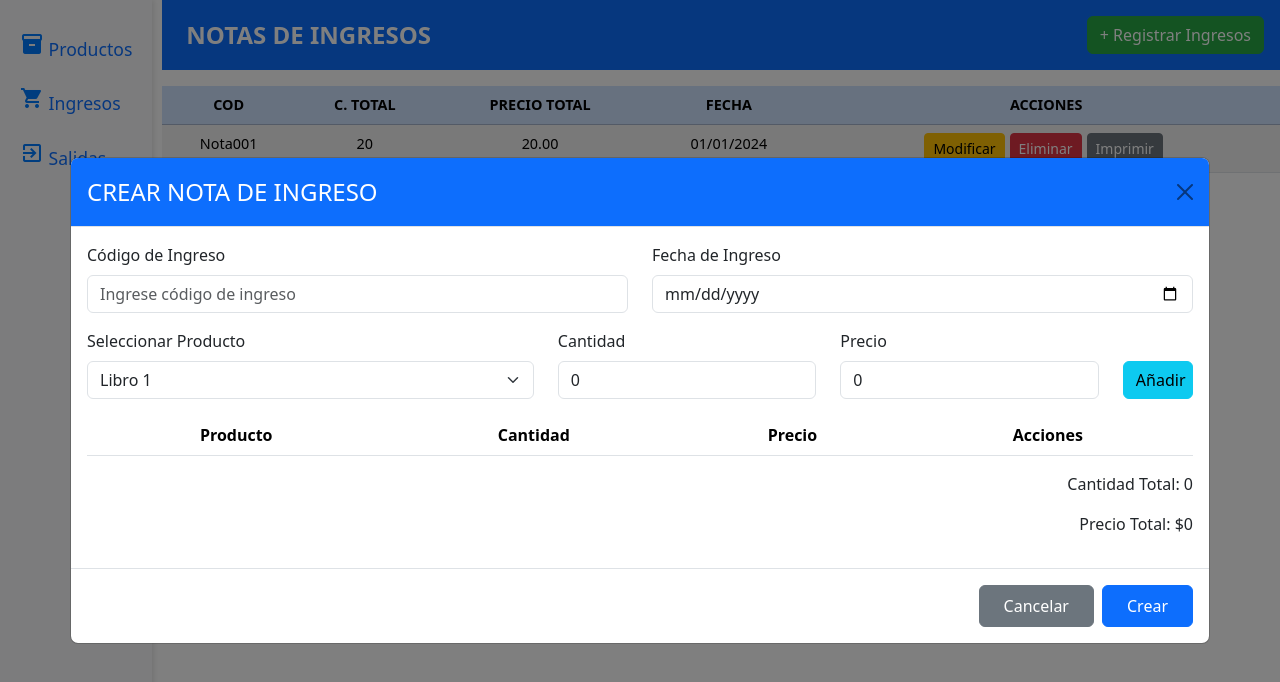
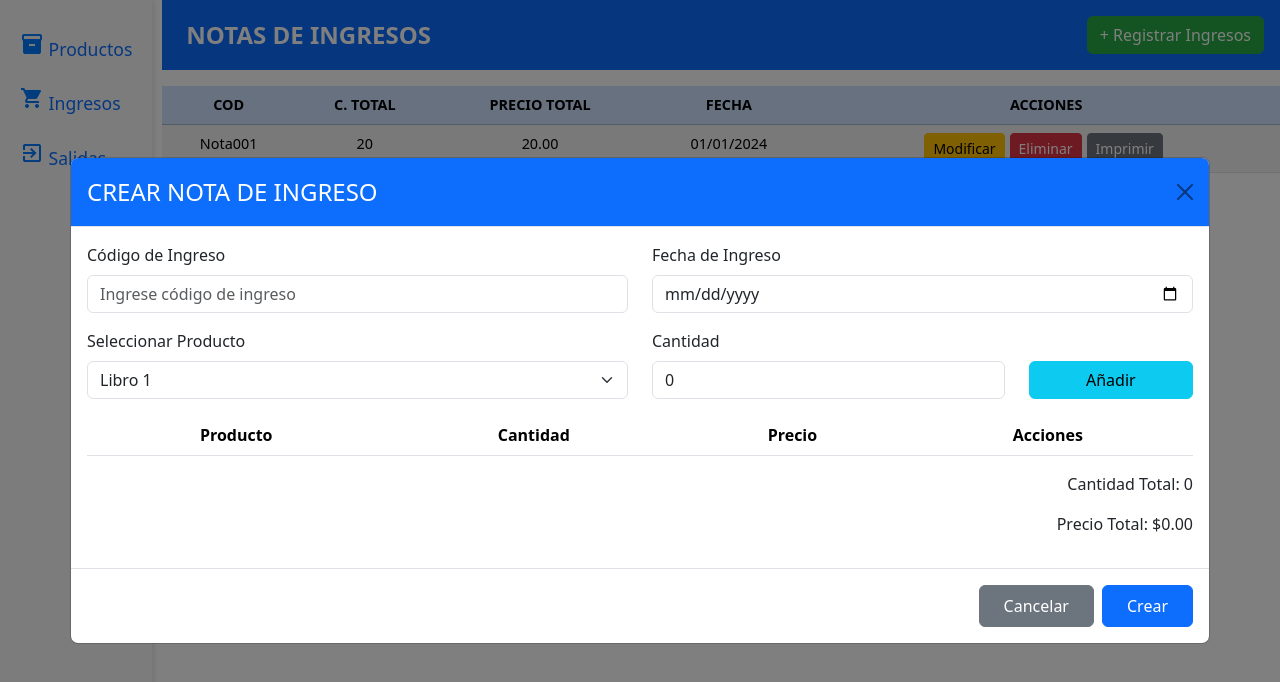
Before and after one commit to asantiagoq/TAIS_EXAM_FRONT, an Angular app in the folder Front/: page /ingresos in a window 1280 px wide. Both pictures are taken after a click on the button "+ Registrar Ingresos". Shown: the top 682 px of the page. Built offline with nearby package versions, Linux system fonts and the light colour scheme.

Commit message:
Añandiendo y quitando campos en algunos componentes (productos-ingresos)

```diff
--- a/Front/src/app/ingreso-form/ingreso-form.component.html
+++ b/Front/src/app/ingreso-form/ingreso-form.component.html
@@ -1,5 +1,5 @@
 <div class="modal fade" id="ingresoModal" tabindex="-1" aria-labelledby="ingresoModalLabel" aria-hidden="true">
-    <div class="modal-dialog modal-xl modal-dialog-centered"> <!-- Cambiado modal-lg por modal-xl -->
+    <div class="modal-dialog modal-xl modal-dialog-centered">
       <div class="modal-content">
         <div class="modal-header bg-primary text-white">
           <h5 class="modal-title" id="ingresoModalLabel">CREAR NOTA DE INGRESO</h5>
@@ -33,13 +33,20 @@
             </div>
 
             <div class="row align-items-end mb-3">
-              <div class="col-md-5">
+              <div class="col-md-6">
                 <label for="producto" class="form-label">Seleccionar Producto</label>
-                <select id="producto" class="form-select" [(ngModel)]="productoSeleccionado" name="producto">
-                  <option>Libro 1</option>
+                <select
+                  id="producto"
+                  class="form-select"
+                  [(ngModel)]="productoSeleccionado"
+                  name="producto"
+                >
+                  <option *ngFor="let producto of productosDisponibles" [value]="producto">
+                    {{ producto }}
+                  </option>
                 </select>
               </div>
-              <div class="col-md-3">
+              <div class="col-md-4">
                 <label for="cantidad" class="form-label">Cantidad</label>
                 <input
                   type="number"
@@ -50,19 +57,8 @@
                   placeholder="Cantidad"
                 />
               </div>
-              <div class="col-md-3">
-                <label for="precio" class="form-label">Precio</label>
-                <input
-                  type="number"
-                  id="precio"
-                  class="form-control"
-                  [(ngModel)]="precio"
-                  name="precio"
-                  placeholder="Precio"
-                />
-              </div>
-              <div class="col-md-1 text-end">
-                <button type="button" class="btn btn-info w-100" (click)="addProducto()">Añadir</button> <!-- Botón ajustado -->
+              <div class="col-md-2 text-end">
+                <button type="button" class="btn btn-info w-100" (click)="addProducto()">Añadir</button>
               </div>
             </div>
           </form>
@@ -80,9 +76,11 @@
               <tr *ngFor="let item of productosAgregados; let i = index">
                 <td>{{ item.producto }}</td>
                 <td>{{ item.cantidad }}</td>
-                <td>{{ item.precio }}</td>
+                <td>{{ item.precio | currency }}</td>
                 <td>
-                  <button type="button" class="btn btn-danger btn-sm" (click)="eliminarProducto(i)">Eliminar</button>
+                  <button type="button" class="btn btn-danger btn-sm" (click)="eliminarProducto(i)">
+                    Eliminar
+                  </button>
                 </td>
               </tr>
             </tbody>
@@ -90,7 +88,7 @@
 
           <div class="text-end">
             <p>Cantidad Total: {{ cantidadTotal }}</p>
-            <p>Precio Total: ${{ precioTotal }}</p>
+            <p>Precio Total: {{ precioTotal | currency }}</p>
           </div>
         </div>
 
--- a/Front/src/app/ingreso-form/ingreso-form.component.ts
+++ b/Front/src/app/ingreso-form/ingreso-form.component.ts
@@ -14,24 +14,36 @@ export class IngresoFormComponent {
   fechaIngreso: string = '';
   productoSeleccionado: string = 'Libro 1';
   cantidad: number = 0;
-  precio: number = 0;
 
   productosAgregados: Array<{ producto: string; cantidad: number; precio: number }> = [];
   cantidadTotal: number = 0;
   precioTotal: number = 0;
 
+  preciosProductos: { [key: string]: number } = {
+    'Libro 1': 10,
+    'Libro 2': 20,
+    'Libro 3': 30,
+    'Libro 4': 40,
+  };
+
+  get productosDisponibles() {
+    return Object.keys(this.preciosProductos);
+  }
+
   addProducto() {
-    if (this.cantidad > 0 && this.precio > 0) {
+    if (this.cantidad > 0 && this.productoSeleccionado) {
+      const precioUnitario = this.preciosProductos[this.productoSeleccionado] || 0;
+      const totalProducto = this.cantidad * precioUnitario;
+
       this.productosAgregados.push({
         producto: this.productoSeleccionado,
         cantidad: this.cantidad,
-        precio: this.precio,
+        precio: totalProducto,
       });
+
       this.actualizarTotales();
       this.cantidad = 0;
-      this.precio = 0;
-    } else {
-      alert('Por favor, ingrese una cantidad y precio válidos.');
+      this.productoSeleccionado = 'Libro 1';
     }
   }
 
--- a/Front/src/app/product-form/product-form.component.html
+++ b/Front/src/app/product-form/product-form.component.html
@@ -23,6 +23,14 @@
               <label for="category" class="form-label">Categoría</label>
               <input type="text" class="form-control" id="category" placeholder="Ingrese la categoría">
             </div>
+            <div class="mb-3">
+              <label for="quantity" class="form-label">Cantidad</label>
+              <input type="number" class="form-control" id="quantity" placeholder="Ingrese la cantidad">
+            </div>
+            <div class="mb-3">
+              <label for="price" class="form-label">Precio</label>
+              <input type="number" class="form-control" id="price" placeholder="Ingrese el precio">
+            </div>
           </form>
         </div>
         <div class="modal-footer">
--- a/Front/src/app/product-form/product-form.component.ts
+++ b/Front/src/app/product-form/product-form.component.ts
@@ -5,8 +5,6 @@ import { Component } from '@angular/core';
   standalone: true,
   imports: [],
   templateUrl: './product-form.component.html',
-  styleUrl: './product-form.component.css'
+  styleUrls: ['./product-form.component.css']
 })
-export class ProductFormComponent {
-
-}
+export class ProductFormComponent {}
--- a/Front/src/app/product-table/product-table.component.html
+++ b/Front/src/app/product-table/product-table.component.html
@@ -1,7 +1,5 @@
-<!-- Encabezado del componente -->
+
 <app-header></app-header>
-
-<!-- Tabla de productos -->
 <div class="table-responsive mt-3">
   <table class="table table-striped">
     <thead>
--- a/Front/src/app/salida-form/salida-form.component.html
+++ b/Front/src/app/salida-form/salida-form.component.html
@@ -56,7 +56,6 @@
           </div>
         </form>
 
-        <!-- Tabla dinámica -->
         <table class="table table-striped">
           <thead>
             <tr>
--- a/Front/src/app/salida-form/salida-form.component.ts
+++ b/Front/src/app/salida-form/salida-form.component.ts
@@ -42,7 +42,6 @@ export class SalidaFormComponent {
 
       this.calcularTotales();
 
-      // Resetear los campos después de añadir
       this.cantidad = 0;
       this.productoSeleccionado = 'Libro 1';
     }
```
